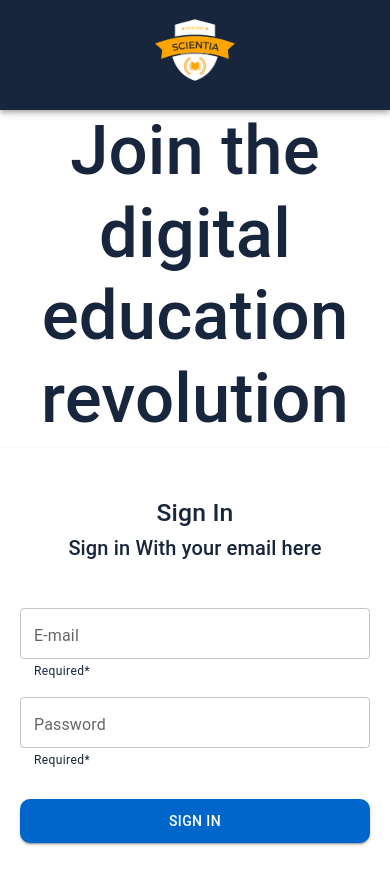
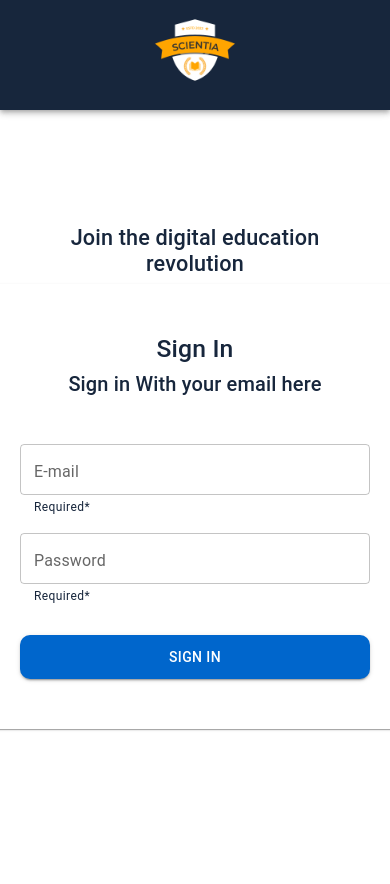
Before and after one commit to shehanxdev/ITPM-GRP-45-Scientia-LMS, a React (Create React App) app in the folder client/: page / in a window 390 px wide. Shown: the top 884 px of the page. After the commit the page ends 844 px from the top, so only its background shows below. Built offline with nearby package versions, Linux system fonts and the light colour scheme.

Commit message:
Making Login Page responsive

```diff
--- a/client/src/styles/custom.global.css
+++ b/client/src/styles/custom.global.css
@@ -15,5 +15,5 @@ div {
 }
 
 h1 {
-  font-size: 4.3rem !important;
+  font-size: calc(16px + 51 * (100vw - 200px) / 1718) !important;
 }/*# sourceMappingURL=custom.global.css.map */
--- a/client/src/styles/custom.global.scss
+++ b/client/src/styles/custom.global.scss
@@ -15,5 +15,5 @@ div {
 }
 
 h1 {
-  font-size: 4.3rem !important;
+  font-size: calc(16px + 51 * ((100vw - 200px) / 1718)) !important;
 }
```
Also changed, not shown: 1 other file (tests, documents, lock files or other folders).
